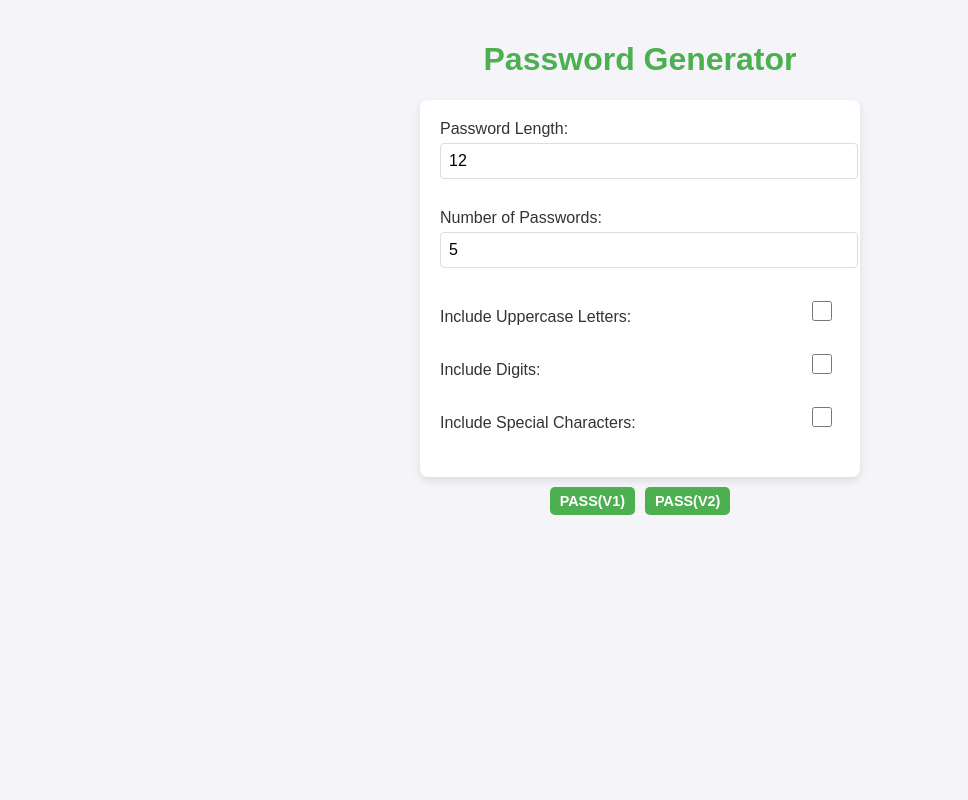
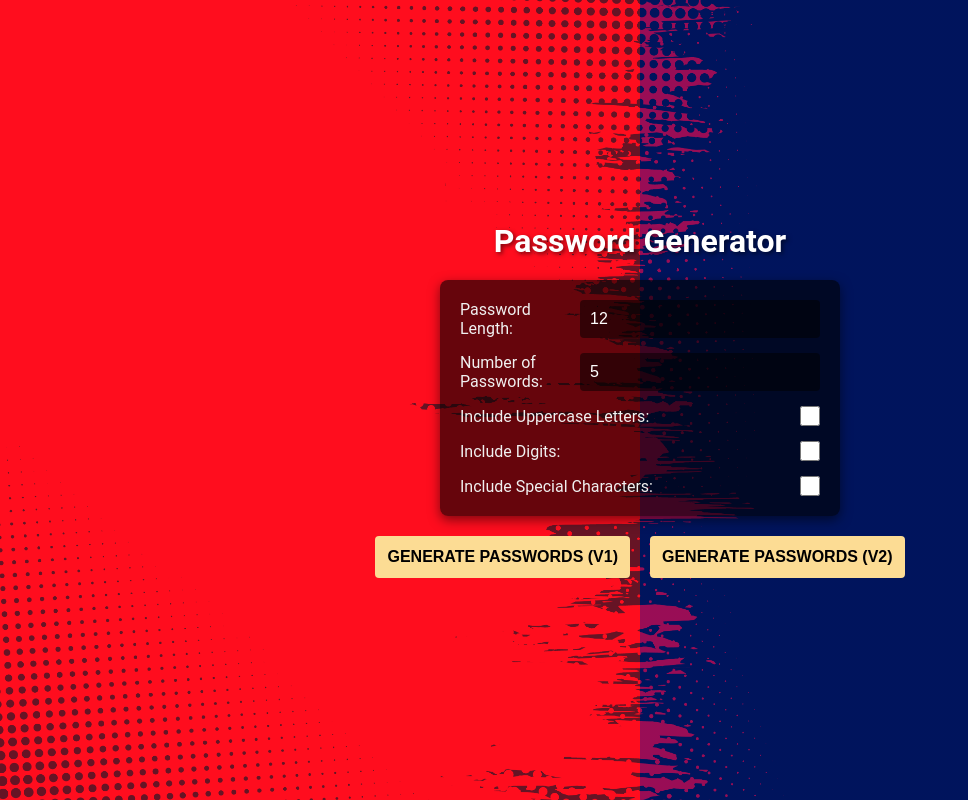
Before and after one commit to yassnemo/A-flask-password-generator-web-app, a Flask app: page / in a window 1280 px wide. Shown: the whole page, without its empty margins (0-968 px from the left). Run offline with Flask 3, Linux system fonts and the light colour scheme.

Commit message:
update the whole layout and styling of the website

```diff
--- a/app.py
+++ b/app.py
@@ -6,16 +6,33 @@ from flask import Flask, render_template, request, jsonify
 app = Flask(__name__)
 app.secret_key = os.urandom(24)
 
-def generate_password(length, use_uppercase, use_digits, use_special_chars, special_chars):
+def generate_password(length, use_uppercase, use_digits, use_special_chars):
+    """
+    Generates a random password based on the specified parameters.
+
+    Parameters:
+    - length (int): Length of the password.
+    - use_uppercase (bool): Whether to include uppercase letters.
+    - use_digits (bool): Whether to include digits.
+    - use_special_chars (bool): Whether to include special characters.
+
+    Returns:
+    - str: The generated password.
+    """
     characters = string.ascii_lowercase  # Always include lowercase characters
     if use_uppercase:
         characters += string.ascii_uppercase
     if use_digits:
         characters += string.digits
     if use_special_chars:
-        characters += special_chars
+        characters += string.punctuation
 
-    return ''.join(random.choice(characters) for _ in range(length))
+    if not characters:
+        raise ValueError("No character types selected. Please select at least one option.")
+
+    # Generate the password ensuring randomness
+    password = ''.join(random.choice(characters) for _ in range(length))
+    return password
 
 @app.route("/", methods=["GET", "POST"])
 def index():
@@ -23,20 +40,24 @@ def index():
 
     if request.method == "POST":
         try:
+            # Retrieve form data
             length = int(request.form.get("length", 12))
             num_passwords = int(request.form.get("num_passwords", 5))
             use_uppercase = "uppercase" in request.form
             use_digits = "digits" in request.form
             use_special_chars = "special_chars" in request.form
-            special_chars = request.form.get("special_chars_set", string.punctuation) if use_special_chars else string.punctuation
 
+            # Validate input
             if length < 4:
                 raise ValueError("Password length must be at least 4.")
             if num_passwords < 1:
                 raise ValueError("You must generate at least one password.")
+            if not (use_uppercase or use_digits or use_special_chars):
+                raise ValueError("At least one character type must be selected.")
 
+            # Generate passwords
             for _ in range(num_passwords):
-                password = generate_password(length, use_uppercase, use_digits, use_special_chars, special_chars)
+                password = generate_password(length, use_uppercase, use_digits, use_special_chars)
                 passwords.append(password)
 
         except ValueError as ve:
@@ -46,33 +67,37 @@ def index():
 
     return render_template("index.html", passwords=passwords)
 
-# New route for AJAX
+# Route for AJAX password generation
 @app.route("/generate_passwords", methods=["POST"])
-def generate_passwords():
+def generate_passwords_route():
     try:
+        # Retrieve form data sent via AJAX
         length = int(request.form.get("length", 12))
         num_passwords = int(request.form.get("num_passwords", 5))
-        use_uppercase = "uppercase" in request.form
-        use_digits = "digits" in request.form
-        use_special_chars = "special_chars" in request.form
-        special_chars = request.form.get("special_chars_set", string.punctuation) if use_special_chars else string.punctuation
+        use_uppercase = request.form.get("uppercase") in ['true', 'on']
+        use_digits = request.form.get("digits") in ['true', 'on']
+        use_special_chars = request.form.get("special_chars") in ['true', 'on']
 
+        # Validate input
         if length < 4:
             raise ValueError("Password length must be at least 4.")
         if num_passwords < 1:
             raise ValueError("You must generate at least one password.")
+        if not (use_uppercase or use_digits or use_special_chars):
+            raise ValueError("At least one character type must be selected.")
 
+        # Generate passwords
         passwords = []
         for _ in range(num_passwords):
-            password = generate_password(length, use_uppercase, use_digits, use_special_chars, special_chars)
+            password = generate_password(length, use_uppercase, use_digits, use_special_chars)
             passwords.append(password)
 
-        return jsonify(passwords=passwords)  # Send passwords as JSON
+        return jsonify(passwords=passwords)  # Return passwords as JSON
 
     except ValueError as ve:
-        return jsonify(error=str(ve))
+        return jsonify(error=str(ve)), 400  # Return error message with 400 status code
     except Exception as e:
-        return jsonify(error="An unexpected error occurred.")
+        return jsonify(error="An unexpected error occurred."), 500  # Return generic error message with 500 status code
 
 if __name__ == "__main__":
     app.run(debug=True)
--- a/static/styles.css
+++ b/static/styles.css
@@ -1,64 +1,147 @@
-/* General styles */
+/* CSS Reset for Consistency Across Browsers */
+* {
+    margin: 0;
+    padding: 0;
+    box-sizing: border-box;
+}
+
+/* Import Google Fonts */
+@import url('https://fonts.googleapis.com/css2?family=Roboto:wght@400;700&display=swap');
+
+/* Root Variables for Easy Theme Management */
+:root {
+    /* Primary Colors */
+    --primary-text: #FFFFFF; /* White */
+    --secondary-text: #F0F0F0; /* Light Gray */
+    --accent-color: #FCDC94; /* Gold */
+    --button-hover: #FCDC94; /* Darker Gold */
+
+    /* Background Colors */
+    --content-background: rgba(0, 0, 0, 0.6); /* Semi-transparent Black */
+    --flash-background: rgba(255, 0, 0, 0.8); /* Semi-transparent Red */
+
+    /* Table Colors */
+    --table-header: #FCDC94; /* Gold */
+    --table-row-even: rgba(255, 255, 255, 0.1); /* Very Dark Gray */
+}
+
+/* Ensure HTML and Body Take Full Height */
+html, body {
+    height: 100%;
+    margin: 0;
+    padding: 0;
+    font-family: 'Roboto', Arial, sans-serif;
+}
+
 body {
-    font-family: Arial, sans-serif;
-    background-color: #f4f4f9;
-    color: #333;
-    margin: 0;
+    position: relative;
+    background-image: url('/static/images/background.png'); /* Ensure correct path */
+    background-size: cover;
+    background-position: center;
+    background-repeat: no-repeat;
+    color: var(--primary-text); /* White Text */
     padding: 20px;
+    z-index: 1;
+    display: flex;
+    flex-direction: column;
+    align-items: center; /* Horizontally center content */
+    justify-content: center; /* Vertically center content */
+    min-height: 100vh; /* Ensure full viewport height */
+}
+
+/* Dark Overlay for Better Readability */
+body::before {
+    content: "";
+    position: fixed; /* Cover entire viewport */
+    top: 0;
+    left: 0;
+    width: 100%;
+    height: 100%;
+    background: linear-gradient(to right, rgba(255, 0, 0, 0.4) 50%, rgba(0, 0, 139, 0.4) 50%);
+    z-index: -1; /* Place behind content */
+}
+
+/* Headers */
+h1, h3 {
+    text-align: center;
+    color: var(--primary-text); /* White */
+    text-shadow: 2px 2px 4px rgba(0, 0, 0, 0.5); /* Optional Shadow */
 }
 
 h1 {
-    text-align: center;
-    color: #4CAF50; /* Green color for the title */
+    margin-bottom: 20px;
 }
 
-/* Flash messages styling */
+h3 {
+    margin-top: 20px;
+}
+
+/* Flash Messages Styling */
 .flashes {
     list-style-type: none;
     padding: 0;
     margin: 20px auto;
     max-width: 450px;
+    width: 100%;
 }
 
 .flashes li {
-    background-color: #f8d7da;
-    color: #721c24;
+    background-color: var(--flash-background); /* Semi-transparent Red */
+    color: #FFFFFF; /* White Text */
     padding: 10px;
-    border: 1px solid #f5c6cb;
+    border: 1px solid #FF0000; /* Solid Red Border */
     border-radius: 4px;
     margin-bottom: 10px;
     text-align: center;
 }
 
-/* Form styles */
+/* Form Styles */
 form {
-    background-color: #fff;
+    background-color: var(--content-background); /* Semi-transparent Black */
     padding: 20px;
     border-radius: 8px;
-    box-shadow: 0 4px 8px rgba(0, 0, 0, 0.1);
+    box-shadow: 0 4px 12px rgba(0, 0, 0, 0.5); /* Enhanced Shadow */
     max-width: 400px;
-    margin: 0 auto;
+    width: 100%; /* Responsive width */
+    display: flex;
+    flex-direction: column;
+    gap: 15px;
+    opacity: 0;
+    animation: fadeIn 1s forwards;
 }
 
+@keyframes fadeIn {
+    to {
+        opacity: 1;
+    }
+}
+
+/* Form Group with Flexbox for Alignment */
 .form-group {
-    margin-bottom: 15px;
+    display: flex;
+    align-items: center;
+    justify-content: space-between;
 }
 
 .form-group label {
-    display: block;
     font-size: 1rem;
-    margin-bottom: 5px;
+    margin-right: 10px;
+    color: var(--secondary-text); /* Light Gray */
+    flex: 1;
 }
 
 .form-group input[type="number"],
 .form-group input[type="text"] {
-    padding: 8px;
-    width: 100%;
+    padding: 10px;
     font-size: 1rem;
-    border: 1px solid #ddd;
+    border: none; /* Removed Borders */
     border-radius: 4px;
+    background-color: rgba(0, 0, 0, 0.5); /* Semi-transparent Black */
+    color: #FFFFFF; /* White Text */
+    flex: 2;
 }
 
+/* Checkbox Group */
 .checkbox-group {
     display: flex;
     align-items: center;
@@ -68,159 +151,111 @@ form {
 .checkbox-group span {
     flex: 1;
     font-size: 1rem;
+    color: var(--secondary-text); /* Light Gray */
 }
 
 .checkbox-group input[type="checkbox"] {
     width: 20px;
     height: 20px;
+    accent-color: var(--accent-color); /* Gold Accent */
 }
 
-label {
-    font-size: 1rem;
-    margin-bottom: 8px;
-    display: block;
-}
-
-input[type="number"], input[type="checkbox"], button {
-    margin-bottom: 15px;
-}
-
-input[type="number"], button {
-    padding: 8px;
-    width: 100%;
-    font-size: 1rem;
-    border: 1px solid #ddd;
-    border-radius: 4px;
-}
-
-input[type="checkbox"] {
-    margin-right: 8px;
-}
-
+/* Button Styles */
 button {
-    background-color: #4CAF50; /* Green color for button */
-    color: white;
+    background-color: var(--accent-color); /* Gold */
+    color: #000000; /* Black Text */ /* Updated Text Color */
     border: none;
     cursor: pointer;
     font-size: 1rem;
     border-radius: 4px;
-    padding: 10px;
+    padding: 12px;
+    font-weight: bold;
+    text-transform: uppercase;
+    transition: background-color 0.3s ease, transform 0.2s ease;
 }
 
 button:hover {
-    background-color: #45a049;
+    background-color: var(--button-hover); /* Darker Gold */
+    transform: scale(1.05); /* Slightly Enlarge */
 }
 
-/* Styling for the table displaying passwords */
-h3 {
-    color: #333;
-    text-align: center;
+button:focus {
+    outline: 2px solid var(--accent-color);
+    outline-offset: 2px;
 }
 
+/* Buttons Container */
+.buttons {
+    margin-top: 20px;
+    display: flex;
+    gap: 20px;
+    justify-content: center;
+    opacity: 0;
+    animation: fadeIn 1s forwards 0.5s; /* Delayed Fade-In */
+}
+
+/* Table Styling */
 table {
     width: 80%;
     margin: 20px auto;
     border-collapse: collapse;
     table-layout: fixed;
-    max-width: 600px; /* Set a max-width for the table */
-    background-color: white; /* Set the background color of the table to white */
-    border-radius: 8px; /* Rounded edges for the table */
-    overflow: hidden; /* Ensures the rounded corners work properly */
+    max-width: 600px;
+    background-color: rgba(0, 0, 0, 0.8); /* Semi-transparent Black */
+    border-radius: 8px;
+    overflow: hidden;
+    opacity: 0;
+    animation: fadeIn 1s forwards 1s; /* Delayed Fade-In */
 }
 
 th, td {
     padding: 12px;
     text-align: left;
-    border: 1px solid #ddd;
+    border: none; /* Removed Borders */
 }
 
 th {
-    background-color: #4CAF50; /* Green color for table headers */
-    color: white;
+    background-color: var(--table-header); /* Gold */
+    color: #000000; /* Black Text */ /* Updated Text Color */
 }
 
-td {
-    font-size: 1.1rem;
-    color: #333; /* Default color for password text */
+td.password-cell {
+    color: var(--secondary-text); /* Light Gray Text */
 }
 
-/* Column widths */
 th:nth-child(1), td:nth-child(1) {
-    width: 10%; /* Smaller width for the "Number" column */
-    text-align: center; /* Center the text in the Number column */
+    width: 10%;
+    text-align: center;
 }
 
 th:nth-child(2), td:nth-child(2) {
-    width: 90%; /* Larger width for the "Password" column */
+    width: 90%;
 }
 
-/* Ensures the table rows have a white background */
-table tr {
-    background-color: white;
+/* Hover Effect for Table Rows */
+table tr:hover td {
+    background-color: rgba(255, 215, 0, 0.2); /* Light Gold Overlay on Hover */
 }
 
-ul {
-    list-style-type: none;
-    padding: 0;
+/* Responsive Design */
+@media (max-width: 768px) {
+    form, table {
+        width: 90%;
+    }
+
+    .buttons {
+        flex-direction: column;
+        gap: 15px;
+    }
 }
 
-li {
-    font-size: 1.2rem;
-    color: #4CAF50;
-    text-align: center;
+@media (max-width: 480px) {
+    h1 {
+        font-size: 1.5rem;
+    }
+
+    button {
+        padding: 10px;
+        font-size: 0.9rem;
+    }
 }
-
-/* Style for the buttons container */
-.buttons {
-    margin-top: 10px;
-    display: flex;
-    gap: 10px;
-    justify-content: center;  /* Center the buttons */
-}
-
-/* Style for each button */
-#generateV1Btn, #generateV2Btn {
-    background-color: #4CAF50;  /* Green color */
-    color: white;
-    border: none;
-    cursor: pointer;
-    font-size: 0.9rem;  /* Smaller font size */
-    border-radius: 5px;  /* Slightly rounded corners */
-    padding: 6px 10px;  /* Smaller padding for a more compact button */
-    font-weight: bold;  /* Make the text bold */
-    text-transform: uppercase;  /* Make the text uppercase */
-    transition: background-color 0.3s ease;
-    width: auto;  /* Allow the button to adjust width based on content */
-}
-
-/* Hover effect for the buttons */
-#generateV1Btn:hover, #generateV2Btn:hover {
-    background-color: #45a049;  /* Slightly darker green */
-}
-
-/* Additional table styling for the layout consistency */
-table {
-    width: 100%;
-    border-collapse: collapse;
-    margin-top: 20px;
-    border-radius: 8px;
-    overflow: hidden;
-}
-
-table th, table td {
-    padding: 12px;
-    text-align: center;
-}
-
-table th {
-    background-color: #4CAF50; /* Green header */
-    color: white;
-}
-
-table td {
-    background-color: white;
-}
-
-table tr:nth-child(even) td {
-    background-color: #f2f2f2;
-}
--- a/templates/index.html
+++ b/templates/index.html
@@ -4,6 +4,9 @@
     <meta charset="UTF-8">
     <meta name="viewport" content="width=device-width, initial-scale=1.0">
     <title>Password Generator</title>
+    <!-- Link to Favicon -->
+    <link rel="icon" type="image/x-icon" href="{{ url_for('static', filename='favicon.ico') }}">
+    <!-- Link to CSS -->
     <link rel="stylesheet" href="{{ url_for('static', filename='styles.css') }}">
 </head>
 <body>
@@ -23,35 +26,34 @@
     <form method="POST">
         <div class="form-group">
             <label for="length">Password Length:</label>
-            <input type="number" id="length" name="length" value="12" min="4" required>
+            <input type="number" id="length" name="length" value="12" min="4" required placeholder="Enter password length" aria-label="Password Length">
         </div>
 
         <div class="form-group">
             <label for="num_passwords">Number of Passwords:</label>
-            <input type="number" id="num_passwords" name="num_passwords" value="5" min="1" required>
+            <input type="number" id="num_passwords" name="num_passwords" value="5" min="1" required placeholder="Enter number of passwords" aria-label="Number of Passwords">
         </div>
 
         <div class="form-group checkbox-group">
             <span>Include Uppercase Letters:</span>
-            <input type="checkbox" id="uppercase" name="uppercase">
+            <input type="checkbox" id="uppercase" name="uppercase" aria-label="Include Uppercase Letters">
         </div>
 
         <div class="form-group checkbox-group">
             <span>Include Digits:</span>
-            <input type="checkbox" id="digits" name="digits">
+            <input type="checkbox" id="digits" name="digits" aria-label="Include Digits">
         </div>
 
         <div class="form-group checkbox-group">
             <span>Include Special Characters:</span>
-            <input type="checkbox" id="special_chars" name="special_chars">
+            <input type="checkbox" id="special_chars" name="special_chars" aria-label="Include Special Characters">
         </div>
-
     </form>
 
-    <!-- New Buttons -->
+    <!-- Buttons -->
     <div class="buttons">
-        <button id="generateV1Btn">Pass(V1)</button>
-        <button id="generateV2Btn">Pass(V2)</button>
+        <button id="generateV1Btn" aria-label="Generate Passwords Version 1">Generate Passwords (V1)</button>
+        <button id="generateV2Btn" aria-label="Generate Passwords Version 2">Generate Passwords (V2)</button>
     </div>
 
     {% if passwords %}
@@ -67,7 +69,7 @@
                 {% for password in passwords %}
                     <tr>
                         <td>{{ loop.index }}</td>
-                        <td class="password-cell">{{ password }}</td>  <!-- Add the password-cell class here -->
+                        <td class="password-cell">{{ password }}</td>
                     </tr>
                 {% endfor %}
             </tbody>
@@ -75,32 +77,38 @@
     {% endif %}
 
     <script>
-        // When the "Generate Pass(V1)" button is clicked
-        document.getElementById("generateV1Btn").addEventListener("click", function() {
-            generatePasswords('V1');
+        // Prevent form submission on button click
+        document.querySelectorAll('button').forEach(button => {
+            button.addEventListener('click', function(event) {
+                event.preventDefault();
+                generatePasswords(this.id);
+            });
         });
 
-        // When the "Generate Pass(V2)" button is clicked
-        document.getElementById("generateV2Btn").addEventListener("click", function() {
-            generatePasswords('V2');
-        });
-
-        // General function to generate passwords based on version
-        function generatePasswords(version) {
+        // Function to generate passwords
+        function generatePasswords(buttonId) {
             const length = document.getElementById("length").value;
             const numPasswords = document.getElementById("num_passwords").value;
             const useUppercase = document.getElementById("uppercase").checked;
             const useDigits = document.getElementById("digits").checked;
             const useSpecialChars = document.getElementById("special_chars").checked;
 
-            // AJAX request to generate new passwords
+            // Determine version based on button ID (if applicable)
+            let version = 'V1';
+            if (buttonId === 'generateV2Btn') {
+                version = 'V2';
+            }
+
+            // Prepare form data
             const formData = new FormData();
             formData.append("length", length);
             formData.append("num_passwords", numPasswords);
             formData.append("uppercase", useUppercase);
             formData.append("digits", useDigits);
             formData.append("special_chars", useSpecialChars);
+            formData.append("version", version); // Optional: If backend handles versions differently
 
+            // Fetch request to generate passwords
             fetch("/generate_passwords", {
                 method: "POST",
                 body: formData
@@ -108,11 +116,10 @@
             .then(response => response.json())
             .then(data => {
                 if (data.error) {
-                    alert(data.error);  // Show error if any
+                    alert(data.error);
                 } else {
-                    // Clear existing passwords and append new ones
                     const tableBody = document.querySelector("table tbody");
-                    tableBody.innerHTML = "";  // Clear existing rows
+                    tableBody.innerHTML = ""; // Clear existing passwords
 
                     data.passwords.forEach((password, index) => {
                         const row = document.createElement("tr");
@@ -123,7 +130,7 @@
 
                         const passwordCell = document.createElement("td");
                         passwordCell.textContent = password;
-                        passwordCell.classList.add('password-cell'); // Add the password-cell class here
+                        passwordCell.classList.add('password-cell');
                         row.appendChild(passwordCell);
 
                         tableBody.appendChild(row);
```
Also changed, not shown: static/favicon.ico (added), static/images/background.png (added).
